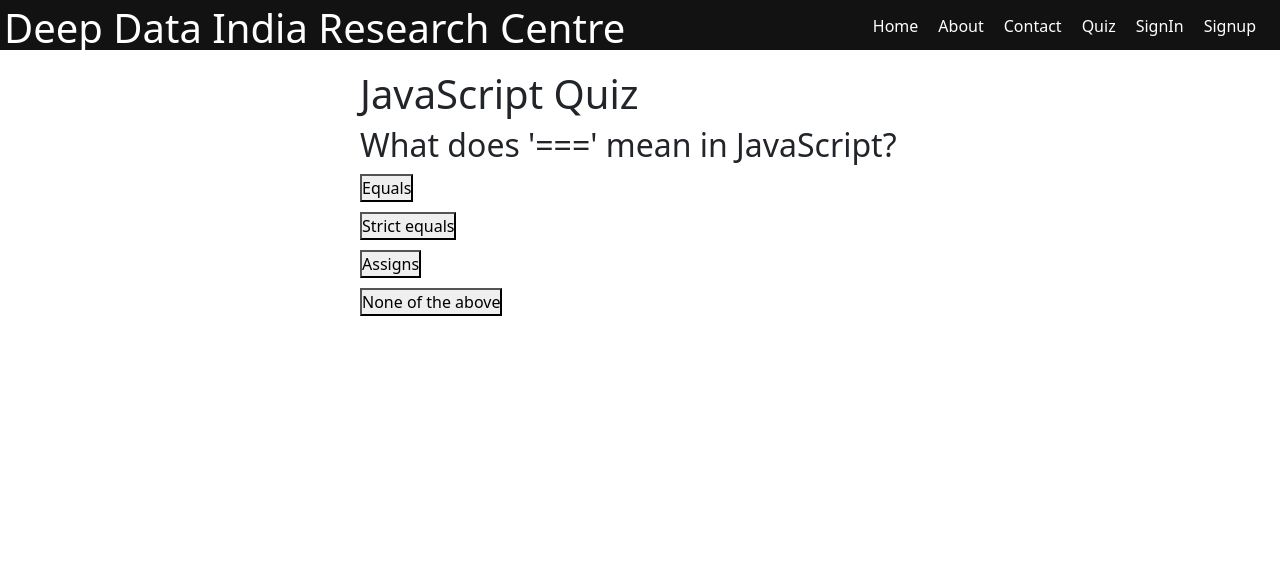
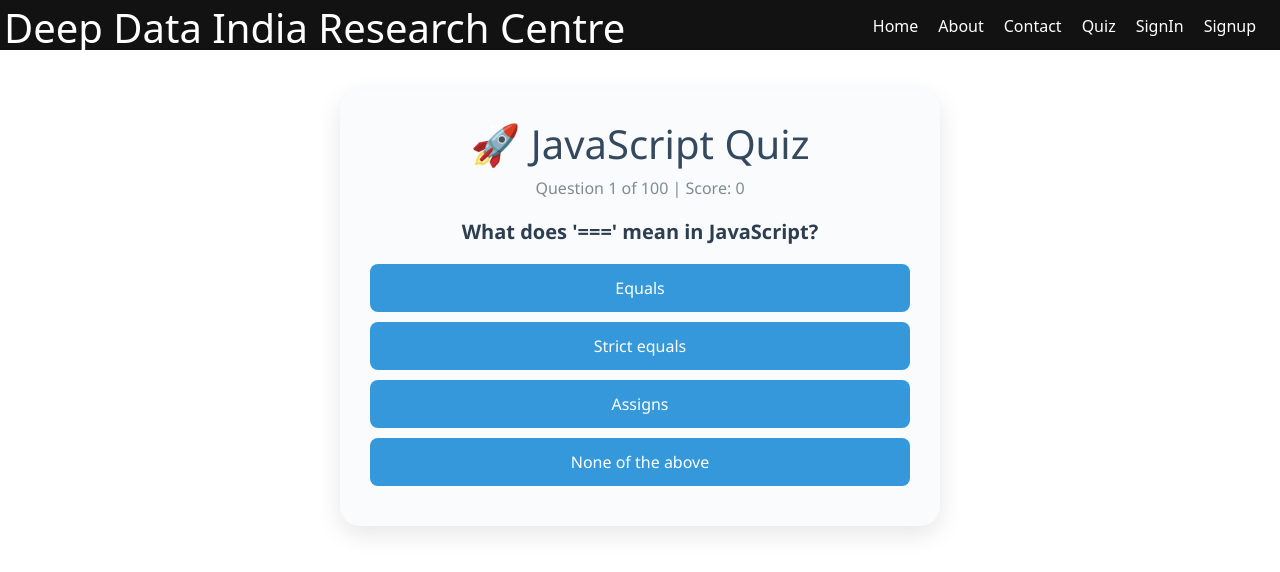
Before and after one commit to awasthi16/frontend_vercel, a React (Vite) app: page /quiz in a window 1280 px wide. Shown: the top 572 px of the page. Built offline with nearby package versions, Linux system fonts and the light colour scheme.

Commit message:
all question

```diff
--- a/src/components/Quiz.jsx
+++ b/src/components/Quiz.jsx
@@ -503,6 +503,62 @@ const quizData = [
   },
 ];
 
+// export default function Quiz() {
+//   const [current, setCurrent] = useState(0);
+//   const [score, setScore] = useState(0);
+//   const [showResult, setShowResult] = useState(false);
+
+//   const handleAnswer = (option) => {
+//     if (option === quizData[current].answer) {
+//       setScore(score + 1);
+//     }
+
+//     const next = current + 1;
+//     if (next < quizData.length) {
+//       setCurrent(next);
+//     } else {
+//       setShowResult(true);
+//     }
+//   };
+
+//   const restartQuiz = () => {
+//     setCurrent(0);
+//     setScore(0);
+//     setShowResult(false);
+//   };
+
+//   return (
+//     <div style={{ maxWidth: 600, margin: "0 auto", padding: 20 }}>
+//       <h1>JavaScript Quiz</h1>
+
+//       {showResult ? (
+//         <div>
+//           <h2>Your Score: {score} / {quizData.length}</h2>
+//           <button onClick={restartQuiz}>Restart Quiz</button>
+//         </div>
+//       ) : (
+//         <div>
+//           <h2>{quizData[current].question}</h2>
+//           {quizData[current].options.map((opt, index) => (
+//             <button
+//               key={index}
+//               onClick={() => handleAnswer(opt)}
+//               style={{ display: "block", margin: "10px 0" }}
+//             >
+//               {opt}
+//             </button>
+//           ))}
+//         </div>
+//       )}
+//     </div>
+//   );
+// }
+
+
+// import { useState } from "react";
+
+// const quizData = [/*...Paste your full 100-question quiz here...*/];
+
 export default function Quiz() {
   const [current, setCurrent] = useState(0);
   const [score, setScore] = useState(0);
@@ -512,7 +568,6 @@ export default function Quiz() {
     if (option === quizData[current].answer) {
       setScore(score + 1);
     }
-
     const next = current + 1;
     if (next < quizData.length) {
       setCurrent(next);
@@ -527,23 +582,99 @@ export default function Quiz() {
     setShowResult(false);
   };
 
+  const styles = {
+    container: {
+      maxWidth: "600px",
+      margin: "40px auto",
+      padding: "30px",
+      borderRadius: "20px",
+      backgroundColor: "#f9fbfd",
+      boxShadow: "0 8px 24px rgba(0,0,0,0.1)",
+      fontFamily: "'Segoe UI', sans-serif",
+      textAlign: "center",
+    },
+    question: {
+      fontSize: "20px",
+      marginBottom: "20px",
+      fontWeight: "bold",
+      color: "#2c3e50",
+    },
+    button: {
+      display: "block",
+      width: "100%",
+      margin: "10px 0",
+      padding: "12px 20px",
+      fontSize: "16px",
+      border: "none",
+      borderRadius: "8px",
+      backgroundColor: "#3498db",
+      color: "white",
+      cursor: "pointer",
+      transition: "all 0.3s ease",
+    },
+    buttonHover: {
+      backgroundColor: "#2980b9",
+    },
+    result: {
+      fontSize: "24px",
+      fontWeight: "bold",
+      color: "#27ae60",
+    },
+    restartBtn: {
+      marginTop: "20px",
+      padding: "12px 24px",
+      backgroundColor: "#e67e22",
+      color: "white",
+      border: "none",
+      borderRadius: "8px",
+      fontSize: "16px",
+      cursor: "pointer",
+      transition: "background-color 0.3s ease",
+    },
+    scoreStatus: {
+      marginBottom: "20px",
+      fontSize: "16px",
+      color: "#7f8c8d",
+    },
+  };
+
   return (
-    <div style={{ maxWidth: 600, margin: "0 auto", padding: 20 }}>
-      <h1>JavaScript Quiz</h1>
+    <div style={styles.container}>
+      <h1 style={{ color: "#34495e" }}>🚀 JavaScript Quiz</h1>
 
       {showResult ? (
         <div>
-          <h2>Your Score: {score} / {quizData.length}</h2>
-          <button onClick={restartQuiz}>Restart Quiz</button>
+          <div style={styles.result}>
+            🎉 Your Score: {score} / {quizData.length}
+          </div>
+          <button
+            onClick={restartQuiz}
+            style={styles.restartBtn}
+            onMouseOver={(e) => (e.target.style.backgroundColor = "#d35400")}
+            onMouseOut={(e) => (e.target.style.backgroundColor = "#e67e22")}
+          >
+            🔄 Restart Quiz
+          </button>
         </div>
       ) : (
         <div>
-          <h2>{quizData[current].question}</h2>
+          <div style={styles.scoreStatus}>
+            Question {current + 1} of {quizData.length} | Score: {score}
+          </div>
+          <h2 style={styles.question}>
+            {quizData[current].question}
+          </h2>
           {quizData[current].options.map((opt, index) => (
             <button
               key={index}
               onClick={() => handleAnswer(opt)}
-              style={{ display: "block", margin: "10px 0" }}
+              style={styles.button}
+              onMouseOver={(e) =>
+                (e.target.style.backgroundColor = styles.buttonHover.backgroundColor)
+              }
+              onMouseOut={(e) =>
+                (e.target.style.backgroundColor = styles.button.backgroundColor)
+              }
             >
               {opt}
             </button>
```
